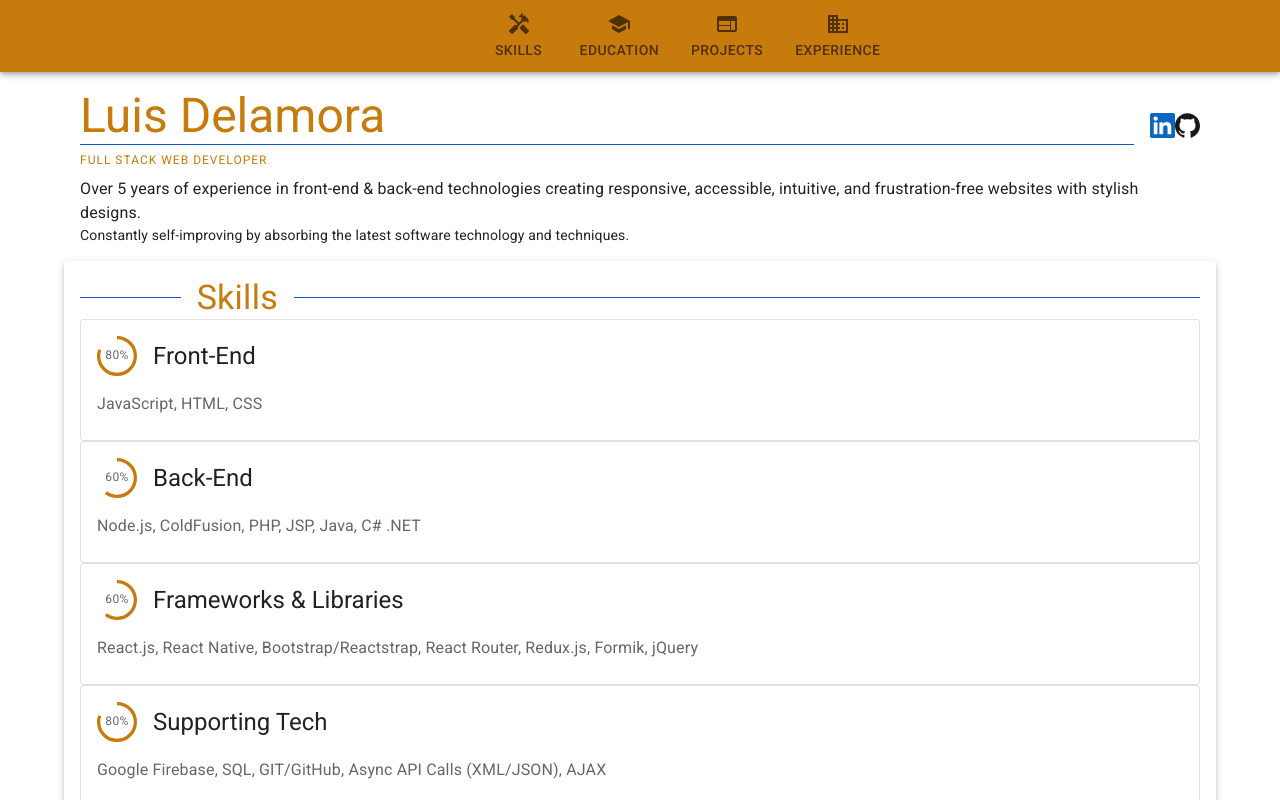
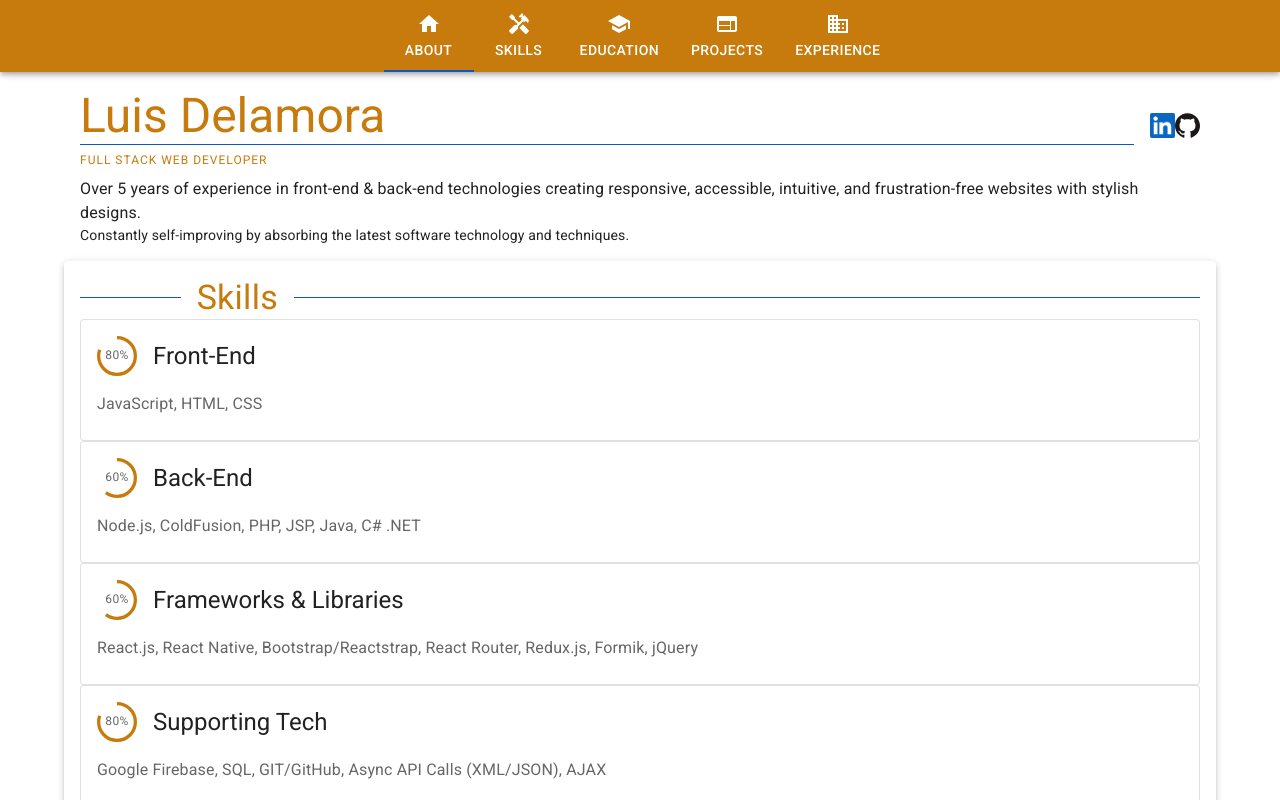
Before and after one commit to eccos/portfolio, a React (Create React App) app: page / in a window 1280 px wide. Shown: the top 800 px of the page. Built offline with nearby package versions, Linux system fonts and the light colour scheme.

Commit message:
upd color to accommodate light mode

```diff
--- a/src/FixedTopNav.js
+++ b/src/FixedTopNav.js
@@ -8,7 +8,13 @@ function FixedTopNav({ sections }) {
   return (
     <AppBar id="top-nav-container" position="sticky" sx={{ top: 0 }}>
       <Toolbar sx={{ justifyContent: 'center' }}>
-        <Tabs value={value} onChange={(_, val) => setValue(val)} centered>
+        <Tabs
+          value={value}
+          onChange={(_, val) => setValue(val)}
+          centered
+          textColor={'white'}
+          indicatorColor={'secondary'}
+        >
           {sections.map((section) => (
             <Tab
               key={section.label}
```
